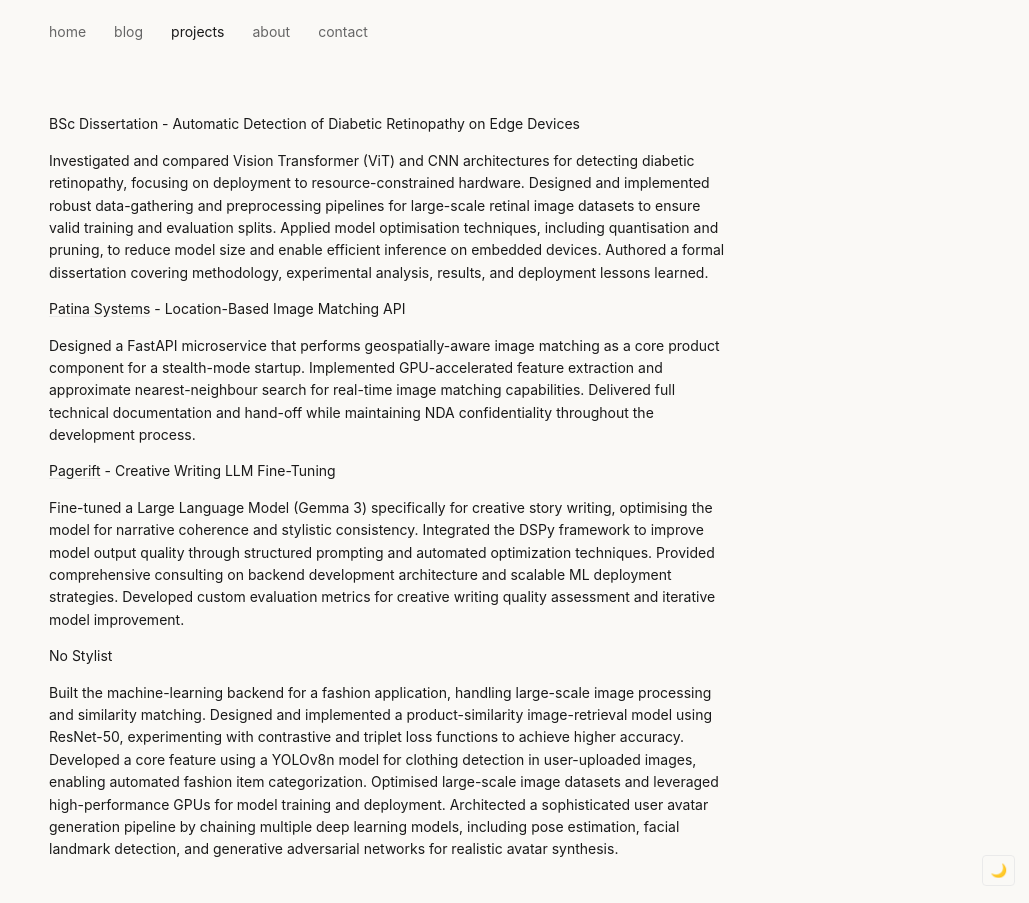
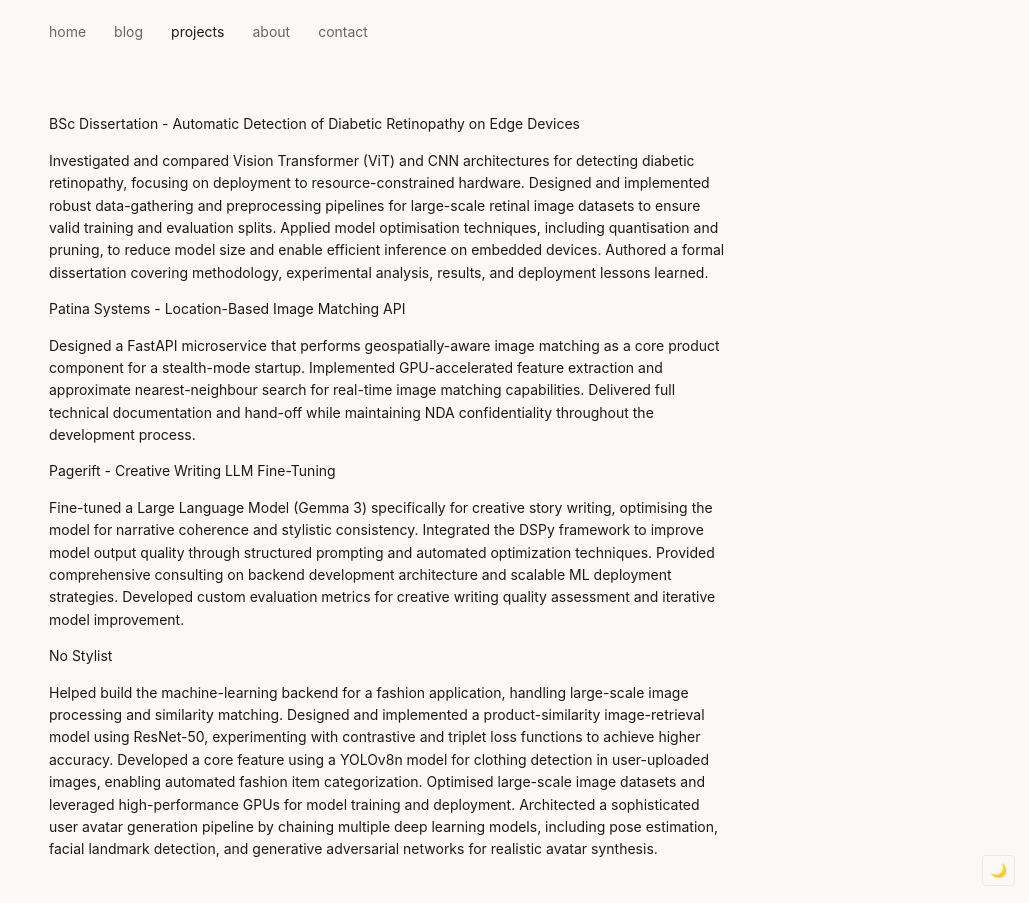
Before and after one commit to AMOHA-98/blogxyz, a Jekyll site: the page built from projects.md, in a window 1280 px wide. Shown: the whole page, without its empty margins (251-1280 px from the left). Built offline with Jekyll 4.4.1, drawn with Linux system fonts in a browser that asks for light colours.

Commit message:
Refine project description in projects.md by changing "Built" to "Helped build" for improved clarity and consistency in the machine-learning backend section for the fashion application.

```diff
--- a/projects.md
+++ b/projects.md
@@ -20,4 +20,4 @@
 
  No Stylist
 
-Built the machine-learning backend for a fashion application, handling large-scale image processing and similarity matching. Designed and implemented a product-similarity image-retrieval model using ResNet-50, experimenting with contrastive and triplet loss functions to achieve higher accuracy. Developed a core feature using a YOLOv8n model for clothing detection in user-uploaded images, enabling automated fashion item categorization. Optimised large-scale image datasets and leveraged high-performance GPUs for model training and deployment. Architected a sophisticated user avatar generation pipeline by chaining multiple deep learning models, including pose estimation, facial landmark detection, and generative adversarial networks for realistic avatar synthesis.
+Helped build the machine-learning backend for a fashion application, handling large-scale image processing and similarity matching. Designed and implemented a product-similarity image-retrieval model using ResNet-50, experimenting with contrastive and triplet loss functions to achieve higher accuracy. Developed a core feature using a YOLOv8n model for clothing detection in user-uploaded images, enabling automated fashion item categorization. Optimised large-scale image datasets and leveraged high-performance GPUs for model training and deployment. Architected a sophisticated user avatar generation pipeline by chaining multiple deep learning models, including pose estimation, facial landmark detection, and generative adversarial networks for realistic avatar synthesis.
```
